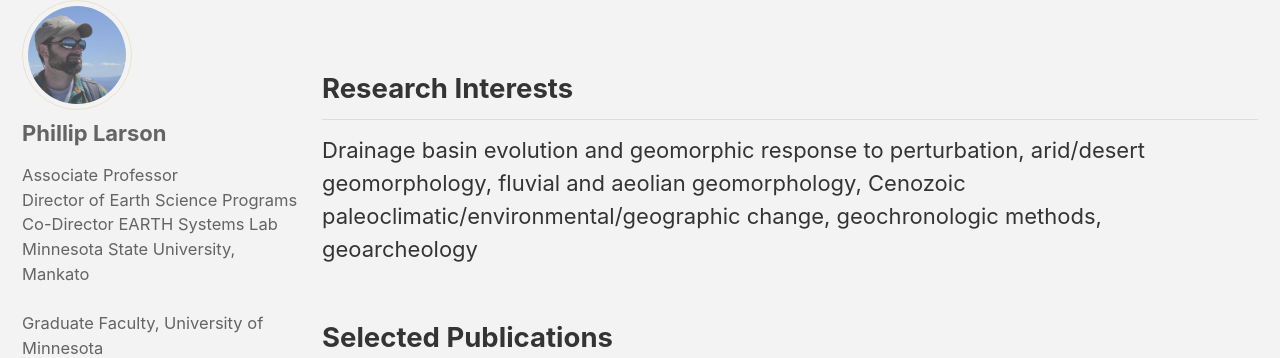
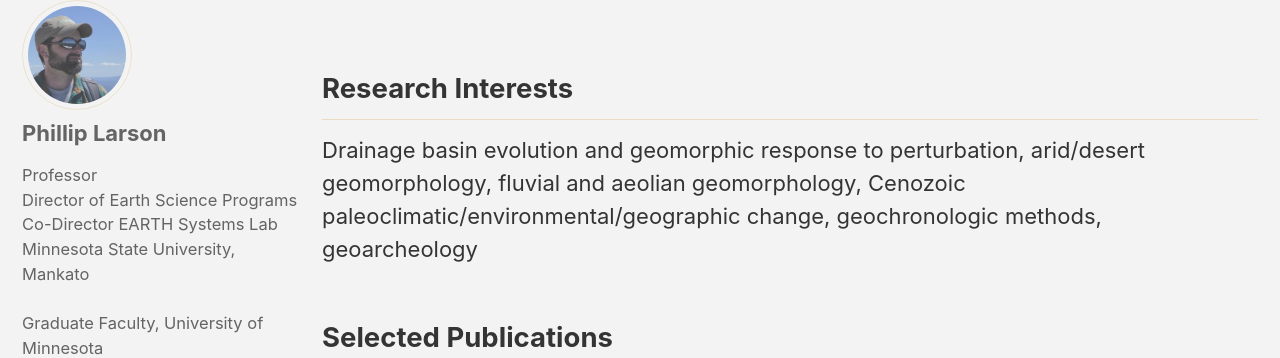
Before and after one commit to MNiMORPH/MNiMORPH.github.io, a Jekyll site: the page built from _pages/personal/phlarson.md, in a window 1280 px wide. Shown: the part 111-469 px from the top of the page. Built offline with Jekyll 4.4.1, drawn with Linux system fonts in a browser that asks for light colours; cached includes are drawn as plain includes; nearby versions of some CDN libraries.

Commit message:
Update authors.yml

```diff
--- a/_data/authors.yml
+++ b/_data/authors.yml
@@ -29,7 +29,7 @@ Andrew Wickert:
 Phillip Larson:
   name             : "Phillip Larson"
   avatar           : "/assets/images/headshots/larson_square.jpg"
-  bio              : "Associate Professor<br/>Director of Earth Science Programs<br/>Co-Director EARTH Systems Lab<br/>Minnesota State University, Mankato<br/><br/>Graduate Faculty, University of Minnesota"
+  bio              : "Professor<br/>Director of Earth Science Programs<br/>Co-Director EARTH Systems Lab<br/>Minnesota State University, Mankato<br/><br/>Graduate Faculty, University of Minnesota"
   location         : Mankato, Minnesota, USA
   email            : phillip.larson@mnsu.edu
   links:
```
